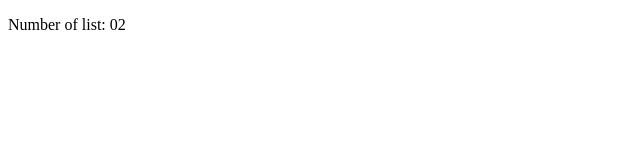
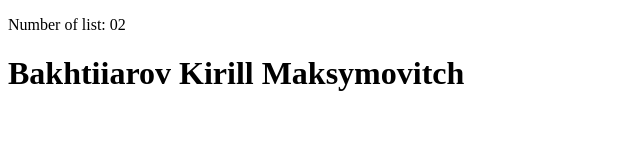
Before and after one commit to KiroBakh/pzBakhtiiarov, a plain HTML site: page numbPIB.html in a window 1280 px wide. Shown: the whole page, without its empty margins (0-640 px from the left). Drawn offline with Linux system fonts and the light colour scheme.

Commit message:
On branch main Your branch is ahead of 'origin/main' by 1 commit.   (use "git push" to publish your local commits)
Changes to be committed:
	modified:   numbPIB.html

```diff
--- a/numbPIB.html
+++ b/numbPIB.html
@@ -8,6 +8,7 @@
 </head>
 <body>
     <p>Number of list: 02</p>
+    <h1>Bakhtiiarov Kirill Maksymovitch</h1>
 
 </body>
 </html>
```
